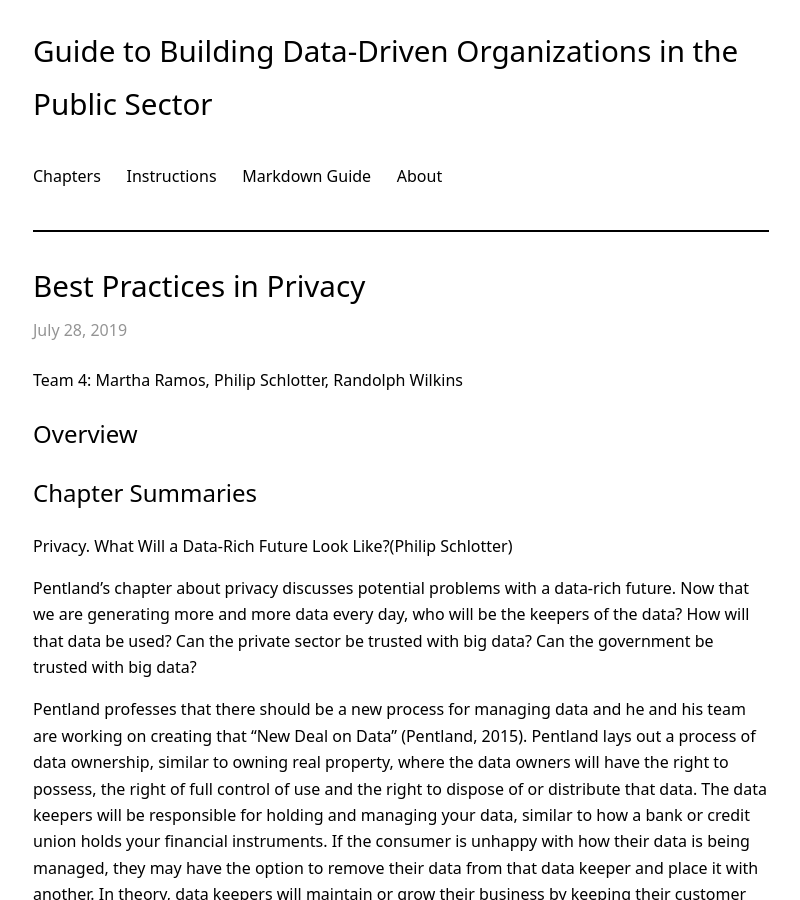
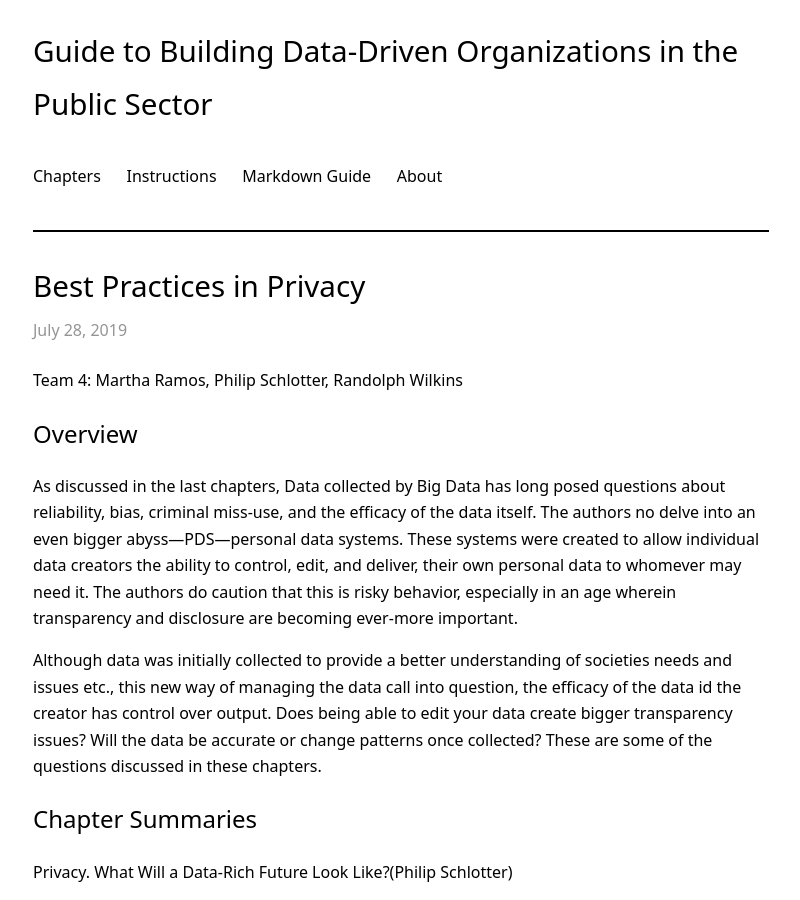
Before and after one commit to RandyWilkinsASU/ddm-textbook-summer-2019, a Jekyll site: the page built from _posts/2019-07-28-ch14-privacy.md, in a window 1280 px wide and 900 px high. Shown: the whole window, without its empty margins (239-1039 px from the left). Built offline with Jekyll 4.4.1, drawn with Linux system fonts in a browser that asks for light colours; our own code applies the rules of GitHub Pages for plain Markdown files.

Commit message:
Update 2019-07-28-ch14-privacy.md

```diff
--- a/_posts/2019-07-28-ch14-privacy.md
+++ b/_posts/2019-07-28-ch14-privacy.md
@@ -7,8 +7,9 @@ Team 4: Martha Ramos, Philip Schlotter, Randolph Wilkins
 
 
 ## Overview
+As discussed in the last chapters, Data collected by Big Data has long posed questions about reliability, bias, criminal miss-use, and the efficacy of the data itself. The authors no delve into an even bigger abyss—PDS—personal data systems. These systems were created to allow individual data creators the ability to control, edit, and deliver, their own personal data to whomever may need it. The authors do caution that this is risky behavior, especially in an age wherein transparency and disclosure are becoming ever-more important.
 
-
+Although data was initially collected to provide a better understanding of societies needs and issues etc., this new way of managing the data call into question, the efficacy of the data id the creator has control over output. Does being able to edit your data create bigger transparency issues? Will the data be accurate or change patterns once collected? These are some of the questions discussed in these chapters.
 
 
 ## Chapter Summaries
```
